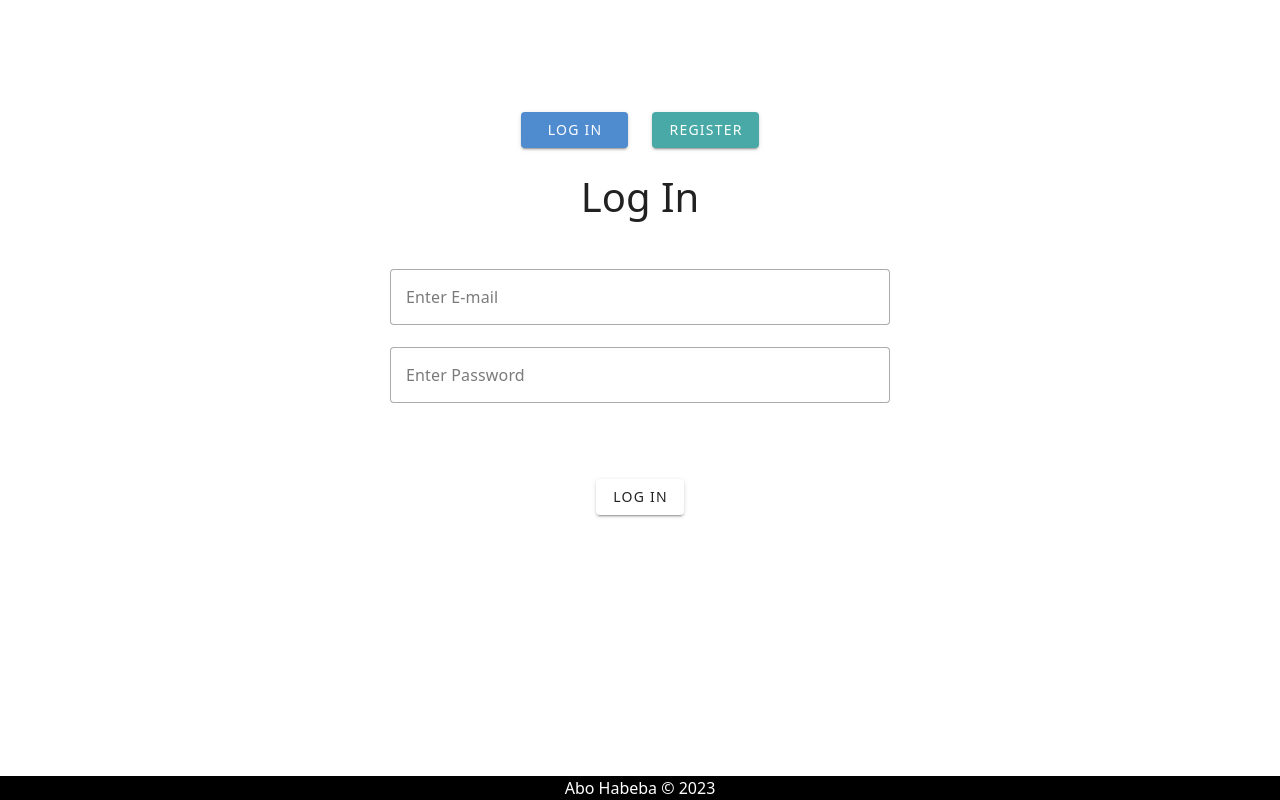
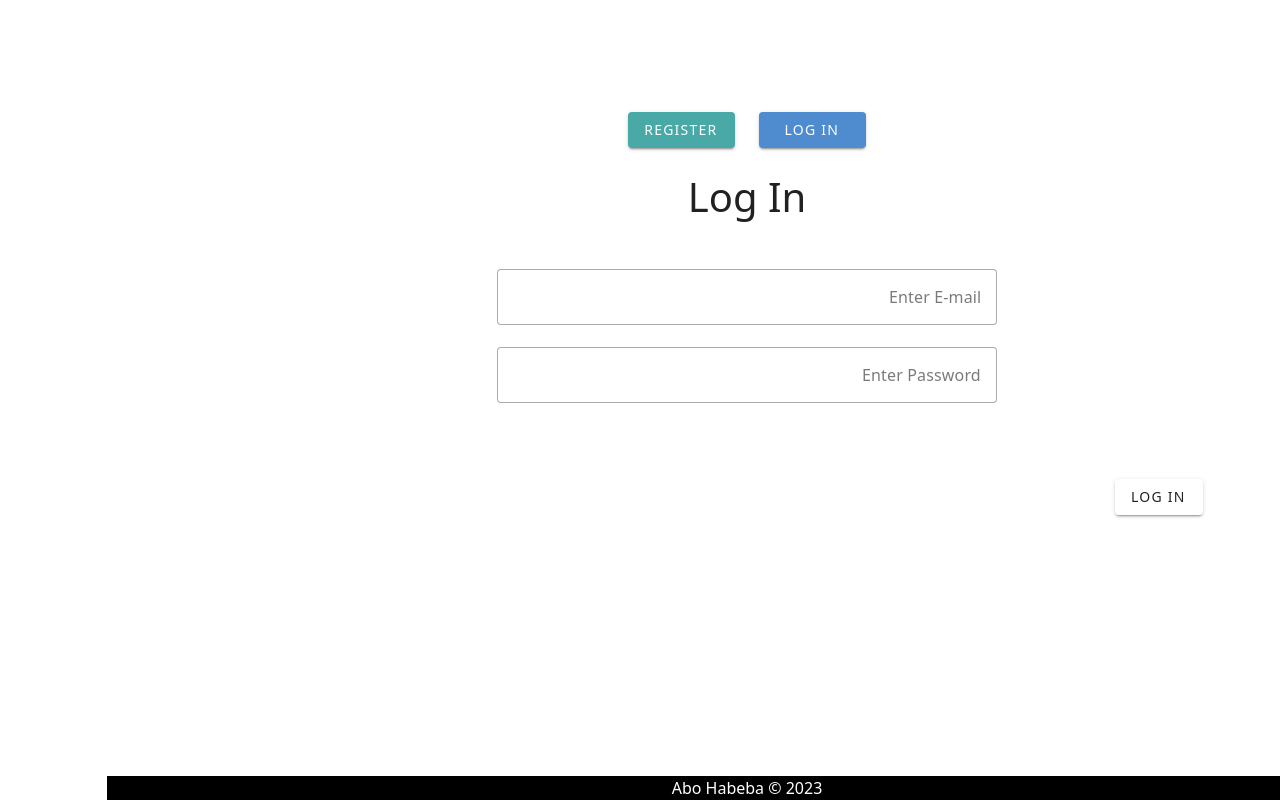
Before and after one commit to abo-habeba/alno-vue, a Vue app: page /auth/login in a window 1280 px wide. Built offline with nearby package versions, Linux system fonts and the light colour scheme.

Commit message:
dir="rtl"

```diff
--- a/public/index.html
+++ b/public/index.html
@@ -1,5 +1,5 @@
 <!DOCTYPE html>
-<html lang="">
+<html dir="rtl">
   <head>
     <meta charset="utf-8" />
     <meta http-equiv="X-UA-Compatible" content="IE=edge" />
--- a/src/App.vue
+++ b/src/App.vue
@@ -45,6 +45,9 @@ window.addEventListener("beforeunload", function (event) {
 });
 </script>
 <style>
+* {
+  direction: rtl;
+}
 .clickd {
   cursor: pointer !important;
 }
```
Also changed, not shown: 7 other files (tests, documents, lock files or other folders).
